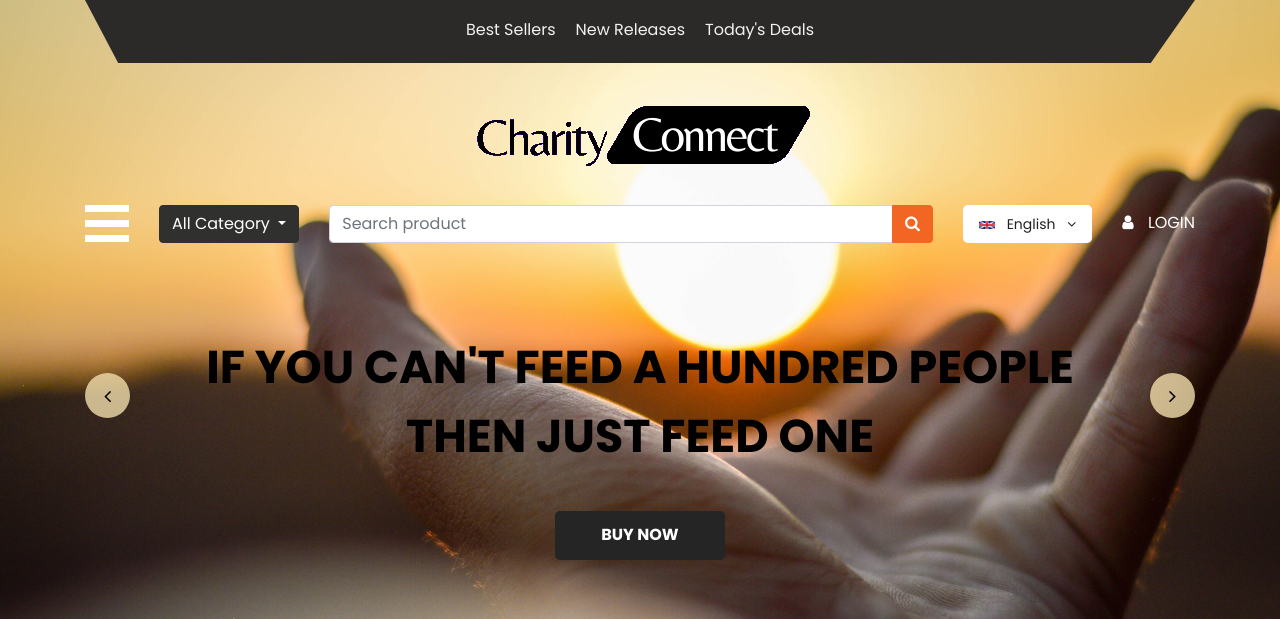
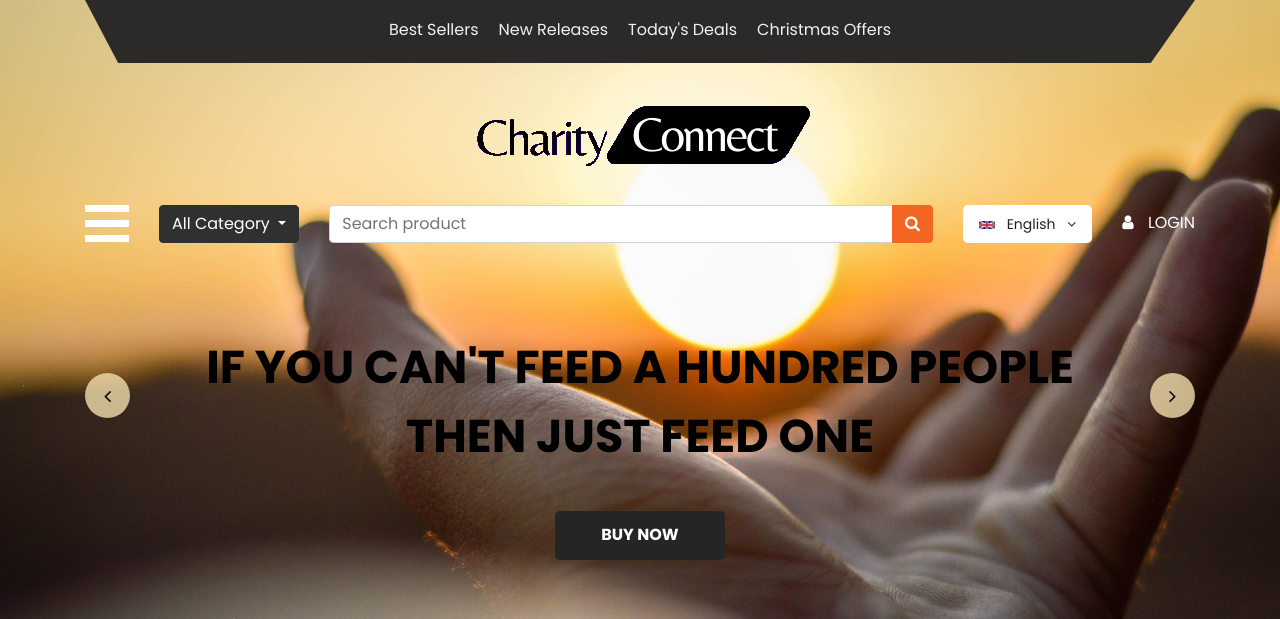
Before and after one commit to ncirlstudent/x20131640-codecommit, a Django app: page /accounts/register/ in a window 1280 px wide. Shown: the top 619 px of the page. Run offline with Django 4.2, Linux system fonts and the light colour scheme; data comes from the database, SQL or seed files in the repository; some libraries are stand-ins or nearby versions.

Commit message:
added christmans offer

```diff
--- a/templates/includes/banner.html
+++ b/templates/includes/banner.html
@@ -12,6 +12,7 @@
                       <li><a href="#">Best Sellers</a></li>
                       <li><a href="#">New Releases</a></li>
                       <li><a href="#">Today's Deals</a></li>
+                      <li><a href="#">Christmas Offers</a></li>
                     </ul>
                 </div>
              </div>
```
